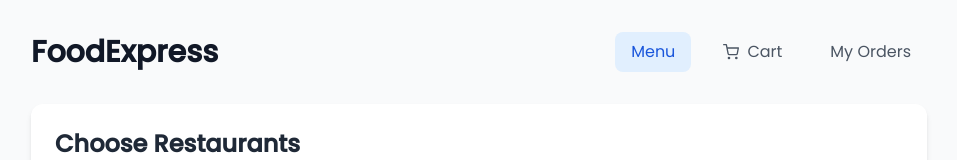
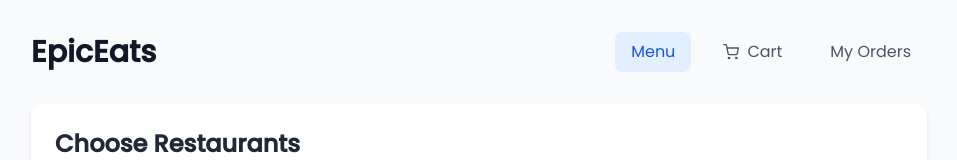
Before and after one commit to AkilaIshanMeegoda/Food-Site-Frontend, a React (Vite) app: page /order in a window 1280 px wide. Shown: the top 160 px of the page, without its empty margins (161-1118 px from the left). Built offline with nearby package versions, Linux system fonts and the light colour scheme.

Commit message:
Update Layout.jsx

```diff
--- a/src/pages/customer/order/shared/Layout.jsx
+++ b/src/pages/customer/order/shared/Layout.jsx
@@ -12,7 +12,7 @@
       <div className="max-w-4xl mx-auto">
         {/* Header */}
         <div className="flex justify-between items-center mb-8">
-          <h1 className="text-3xl font-bold text-gray-900">FoodExpress</h1>
+          <h1 className="text-3xl font-bold text-gray-900">EpicEats</h1>
           <div className="flex space-x-4">
             <button
               onClick={() => onTabChange('menu')}
```
